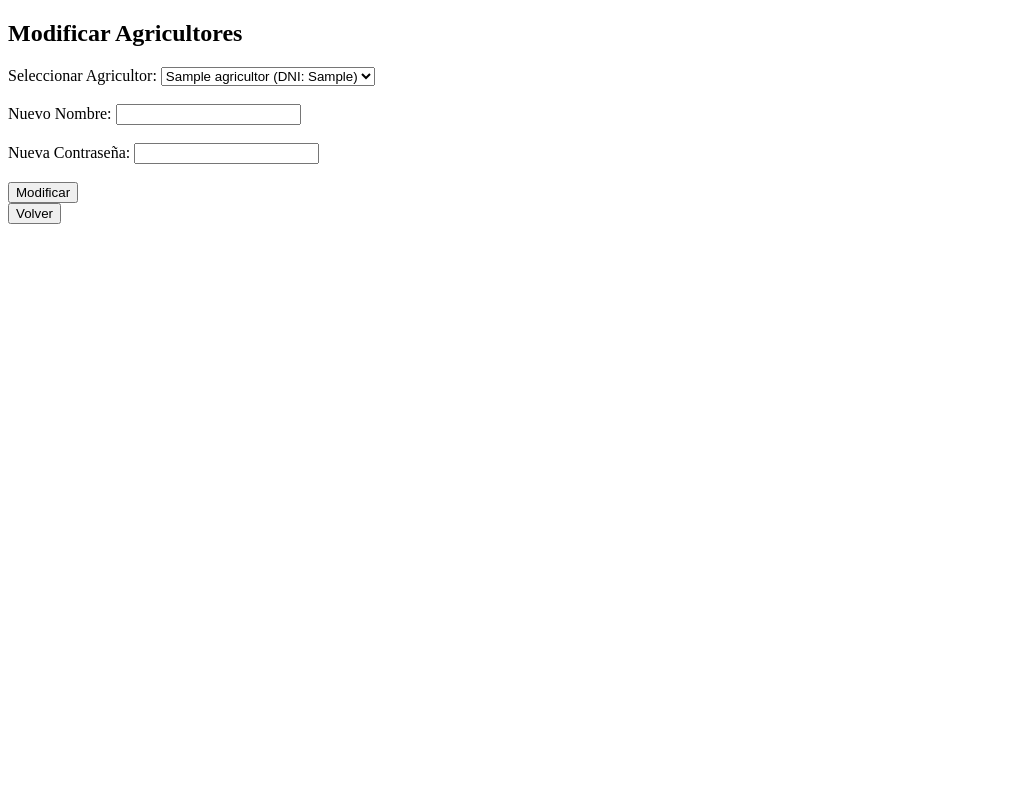
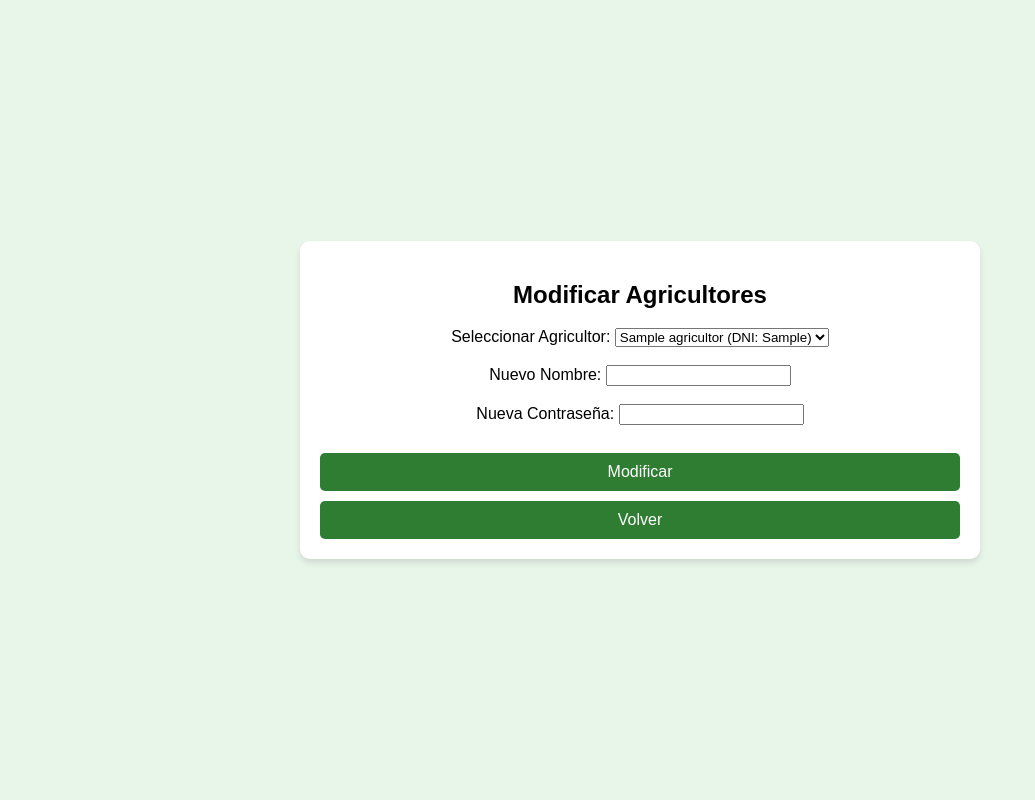
Before and after one commit to SherezadeLc/AgriculturaPHP, a PHP site: page /modificar_agricultores.php in a window 1280 px wide. Shown: the whole page, without its empty margins (0-1035 px from the left). Run offline with PHP 8.4, Linux system fonts and the light colour scheme; tables that the repository leaves empty or names only in its code hold one stand-in row (values such as "Sample post").

Commit message:
modificar_agricultores arreglado

```diff
--- a/modificar_agricultores.php
+++ b/modificar_agricultores.php
@@ -1,42 +1,112 @@
 <!DOCTYPE html>
-<!--
-To change this license header, choose License Headers in Project Properties.
-To change this template file, choose Tools | Templates
-and open the template in the editor.
--->
 <?php
 session_start();
 ?>
 <html>
 <head>
     <meta charset="UTF-8">
-        <title></title>
     <title>Modificar Agricultores</title>
+    <style>
+        /* General */
+        body {
+            font-family: Arial, sans-serif;
+            background-color: #e8f5e9;
+            margin: 0;
+            padding: 0;
+            display: flex;
+            justify-content: center;
+            align-items: center;
+            height: 100vh;
+        }
+        .contenedor {
+            width: 50%;
+            padding: 20px;
+            background-color: #fff;
+            border-radius: 10px;
+            box-shadow: 0 4px 6px rgba(0, 0, 0, 0.1);
+            text-align: center;
+        }
+        h1 {
+            color: #2e7d32;
+        }
+        input[type="submit"] {
+            background-color: #2e7d32;
+            color: white;
+            padding: 10px 20px;
+            border: none;
+            border-radius: 5px;
+            cursor: pointer;
+            font-size: 16px;
+            width: 100%;
+            transition: background-color 0.3s;
+            margin-top: 10px;
+        }
+        input[type="submit"]:hover {
+            background-color: #1b5e20;
+        }
+        table {
+            width: 100%;
+            margin-top: 10px;
+            border-collapse: collapse;
+        }
+        th, td {
+            padding: 5px;
+            text-align: center;
+            border: 1px solid #ddd;
+        }
+        th {
+            background-color: #2e7d32;
+            color: white;
+        }
+        td form {
+            margin: 0;
+        }
+        td input[type="submit"] {
+            width: auto;
+            margin: 5px;
+            padding: 5px 10px;
+        }
+        .back-form {
+            margin-top: 20px;
+            text-align: center;
+        }
+    </style>
 </head>
 <body>
+    <div class="contenedor">
+        <h2>Modificar Agricultores</h2>
         <?php
-        // put your code here
-        // Conecta con el servidor de base de datos
+        // Conectar con la base de datos
         $conexion = mysqli_connect("localhost", "root", "", "agricultura")
             or die("No se puede conectar con el servidor");
-        // Verifica si el formulario fue enviado para modificar un agricultor
+
+        // Verifica si se envió el formulario
         if ($_SERVER['REQUEST_METHOD'] === 'POST' && isset($_POST['modificar'])) {
-            @$id = $_POST['id_agricultor'];
-            @$nuevoNombre = $_POST['nombre'];
-            @$nuevaContrasena = $_POST['contrasena'];
-            @$consultaActualizar = "UPDATE FROM agricultor SET nombre='$nuevoNombre', contrasena='$nuevaContrasena' WHERE id_agricultor='$id'";
-            if (mysqli_query($conexion, $consultaEliminar)) {
-                echo "<p>El agricultor ha sido eliminado correctamente.</p>";
+            $id = $_POST['dni'];  // Corregido: ahora usa el campo correcto
+            $nuevoNombre = $_POST['nombre'];
+            $nuevaContrasena = $_POST['contrasena'];
+
+            // Evitar inyección SQL
+            $id = mysqli_real_escape_string($conexion, $id);
+            $nuevoNombre = mysqli_real_escape_string($conexion, $nuevoNombre);
+            $nuevaContrasena = mysqli_real_escape_string($conexion, $nuevaContrasena);
+
+            // Consulta para actualizar
+            $consultaActualizar = "UPDATE agricultor SET Nombre='$nuevoNombre', contrasena='$nuevaContrasena' WHERE dni='$id'";
+
+            if (mysqli_query($conexion, $consultaActualizar)) {
+                echo "<p>El agricultor ha sido modificado correctamente.</p>";
             } else {
-                echo "<p>Error al eliminar el agricultor: " . mysqli_error($conexion) . "</p>";
+                echo "<p>Error al modificar el agricultor: " . mysqli_error($conexion) . "</p>";
             }
         }
-        //Obtiene la lista de agricultores
+
+        // Obtener la lista de agricultores
         $consulta = "SELECT dni, Nombre FROM agricultor";
         $resultado = mysqli_query($conexion, $consulta);
+
         if (mysqli_num_rows($resultado) > 0) {
         ?>
-            <h2>Modificar Agricultores</h2>
             <form action="" method="POST">
                 <!-- Seleccionar agricultor -->
                 <label for="dni">Seleccionar Agricultor:</label>
@@ -65,5 +135,6 @@ session_start();
         <form action="editar_agricultores.php" method="POST">
             <input type="submit" name="volver" value="Volver"><br>
         </form>
+    </div>
 </body>
 </html>
```
Lines whose indentation alone changed are shown as unchanged.
